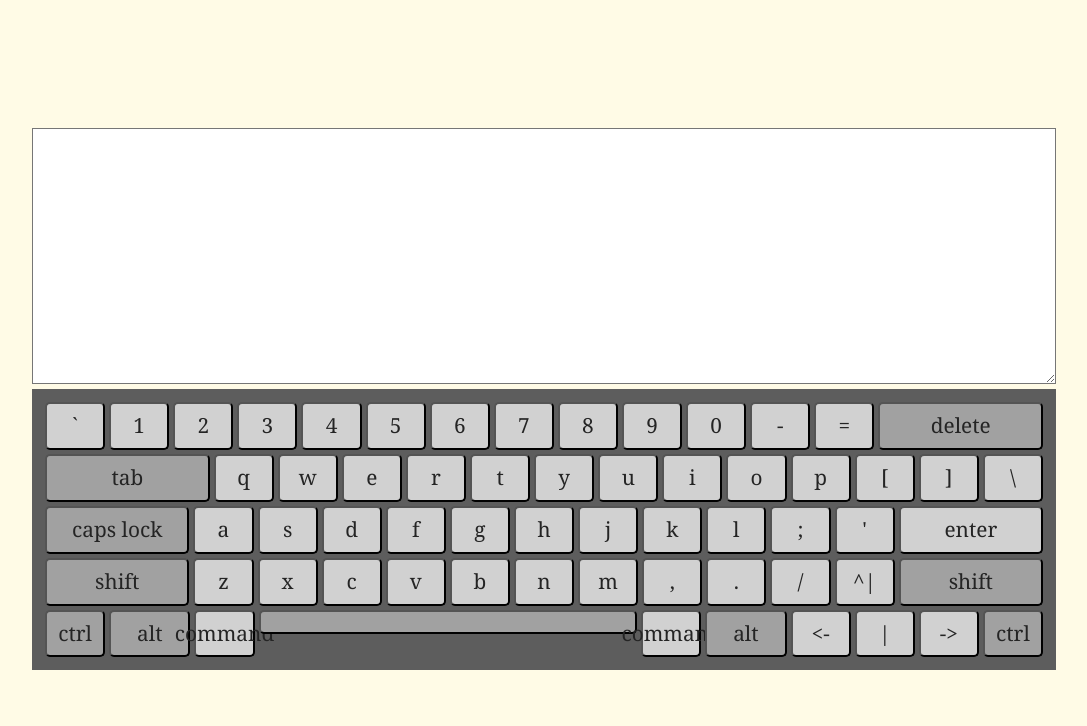
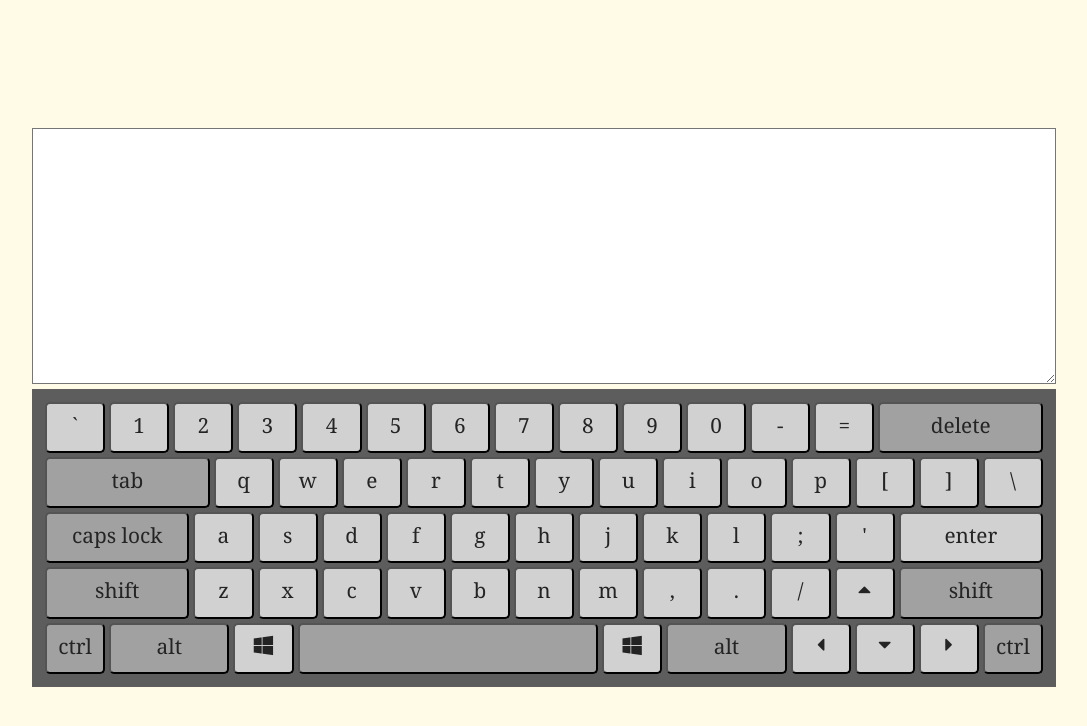
Before and after one commit to NadiaKaputkina/codejam-virtual-keyboard, a website built with webpack: page src/index.html in a window 1280 px wide. Shown: the whole page, without its empty margins (96-1183 px from the left). Built offline with nearby package versions, Linux system fonts and the light colour scheme.

Commit message:
fix: change icons for buttons

```diff
--- a/src/js/keyboard.js
+++ b/src/js/keyboard.js
@@ -51,17 +51,17 @@ const KEYS_CODE = [ {code:'Backquote',en:['`','~'],ru:['ё','Ё']},
     {code:'Comma',en:[',','<'],ru:['б','Б']},
     {code:'Period',en:['.','>'],ru:['ю','Ю']},
     {code:'Slash',en:['/','?'],ru:['/','?']},
-    {code:'ArrowUp',en:['^|','^|'],ru:['^|','^|']},
+    {code:'ArrowUp',en:['',''],ru:['','']},
     {code:'ShiftRight',en:['shift','shift'],ru:['shift','shift']},
     {code:'ControlLeft',en:['ctrl','ctrl'],ru:['ctrl','ctrl']},
     {code:'AltLeft',en:['alt','alt'],ru:['alt','alt']},
-    {code:'MetaLeft',en:['command','command'],ru:['command','command']},
+    {code:'MetaLeft',en:['',''],ru:['','']},
     {code:'Space',en:[' ',' '],ru:[' ',' ']},
-    {code:'MetaRight',en:['command','command'],ru:['command','command']},
+    {code:'MetaRight',en:['',''],ru:['','']},
     {code:'AltRight',en:['alt','alt'],ru:['alt','alt']},
-    {code:'ArrowLeft',en:['<-','<-'],ru:['<-','<-']},
-    {code:'ArrowDown',en:['|','|'],ru:['|','|']},
-    {code:'ArrowRight',en:['->','->'],ru:['->','->']},
+    {code:'ArrowLeft',en:['',''],ru:['','']},
+    {code:'ArrowDown',en:['',''],ru:['','']},
+    {code:'ArrowRight',en:['',''],ru:['','']},
     {code: 'ControlRight',en:['ctrl','ctrl'],ru:['ctrl','ctrl']} ];
 
 const Keyboard = {
@@ -92,7 +92,28 @@ const Keyboard = {
                 button.classList.add('key--wide');
             }
 
-            switch (key.code) {
+             switch (key.code) {
+                case 'ArrowUp':
+                    button.classList.add('icon-up-dir');
+                    break;
+
+                case 'ArrowLeft':
+                    button.classList.add('icon-left-dir');
+                    break;
+
+                case 'ArrowDown':
+                    button.classList.add('icon-down-dir');
+                    break;
+
+                case 'ArrowRight':
+                    button.classList.add('icon-right-dir');
+                    break;
+
+                case 'MetaLeft':
+                case 'MetaRight':
+                    button.classList.add('icon-windows');
+                    break;
+
                 case 'Backspace':
                     this.properties.capsLock = !this.properties.capsLock;
                     button.addEventListener('click', () => {
--- a/src/sass/components/_keys.scss
+++ b/src/sass/components/_keys.scss
@@ -3,7 +3,7 @@
   justify-content: center;
 
   width: 6%;
-  height: 6%;
+  height: 4vw;
 
   margin: 2px;
   padding: 10px;
@@ -24,7 +24,7 @@
   }
 
   &--space {
-    flex-grow: 30;
+    width: 30%;
     background-color: $key-background;
   }
 }
--- a/src/sass/main.scss
+++ b/src/sass/main.scss
@@ -7,3 +7,5 @@
 @import "components/keyboard";
 
 @import "pages/main";
+
+@import "vendors/_fontello.css";
--- /dev/null
+++ b/src/sass/vendors/_fontello.css
@@ -0,0 +1,62 @@
+@font-face {
+  font-family: 'fontello';
+  src: url('../../assets/font/fontello.eot?58794897');
+  src: url('../../assets/font/fontello.eot?58794897#iefix') format('embedded-opentype'),
+       url('../../assets/font/fontello.woff2?58794897') format('woff2'),
+       url('../../assets/font/fontello.woff?58794897') format('woff'),
+       url('../../assets/font/fontello.ttf?58794897') format('truetype'),
+       url('../../assets/font/fontello.svg?58794897#fontello') format('svg');
+  font-weight: normal;
+  font-style: normal;
+}
+/* Chrome hack: SVG is rendered more smooth in Windozze. 100% magic, uncomment if you need it. */
+/* Note, that will break hinting! In other OS-es font will be not as sharp as it could be */
+/*
+@media screen and (-webkit-min-device-pixel-ratio:0) {
+  @font-face {
+    font-family: 'fontello';
+    src: url('../font/fontello.svg?58794897#fontello') format('svg');
+  }
+}
+*/
+
+ [class^="icon-"]:before, [class*=" icon-"]:before {
+  font-family: "fontello";
+  font-style: normal;
+  font-weight: normal;
+  speak: none;
+
+  display: inline-block;
+  text-decoration: inherit;
+  width: 1em;
+  margin-right: .2em;
+  text-align: center;
+  /* opacity: .8; */
+
+  /* For safety - reset parent styles, that can break glyph codes*/
+  font-variant: normal;
+  text-transform: none;
+
+  /* fix buttons height, for twitter bootstrap */
+  line-height: 1em;
+
+  /* Animation center compensation - margins should be symmetric */
+  /* remove if not needed */
+  margin-left: .2em;
+
+  /* you can be more comfortable with increased icons size */
+  /* font-size: 120%; */
+
+  /* Font smoothing. That was taken from TWBS */
+  -webkit-font-smoothing: antialiased;
+  -moz-osx-font-smoothing: grayscale;
+
+  /* Uncomment for 3D effect */
+  /* text-shadow: 1px 1px 1px rgba(127, 127, 127, 0.3); */
+}
+
+.icon-down-dir:before { content: '\e800'; } /* '' */
+.icon-up-dir:before { content: '\e801'; } /* '' */
+.icon-left-dir:before { content: '\e802'; } /* '' */
+.icon-right-dir:before { content: '\e803'; } /* '' */
+.icon-windows:before { content: '\f17a'; } /* '' */
```
Also changed, not shown: src/assets/font/fontello.ttf (added), src/assets/font/fontello.woff (added), src/assets/font/fontello.woff2 (added), 2 other files.
